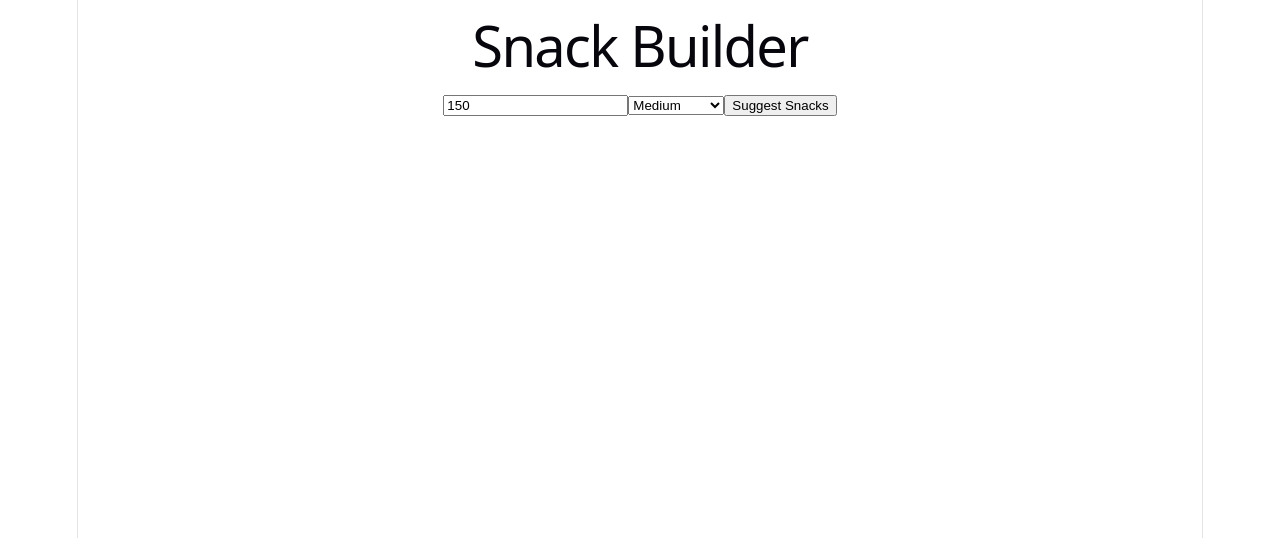
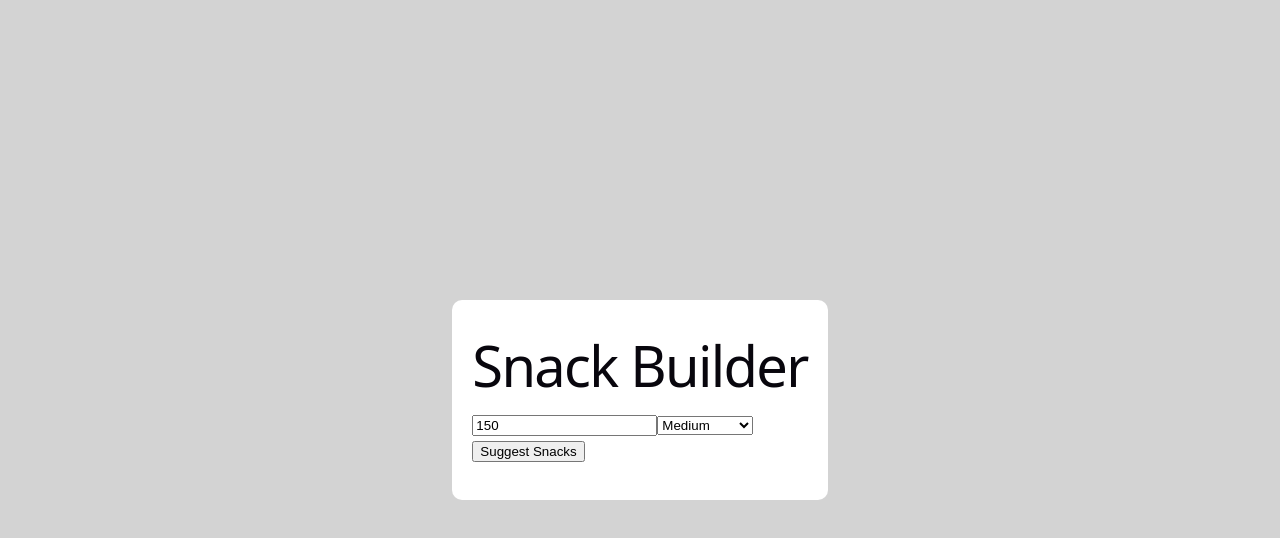
Before and after one commit to RhodaPickens/snack-builder, a React (Vite) app: page / in a window 1280 px wide. Shown: the top 538 px of the page. Built offline with nearby package versions, Linux system fonts and the light colour scheme.

Commit message:
Separated components and began styling

```diff
--- a/src/App.css
+++ b/src/App.css
@@ -1,5 +1,13 @@
-body {
-    font-family: Arial, sans-serif;
-    margin: 0;
+.container {
+    display: flex;
+    justify-content: center;
+    align-items: center;
+    height: 100vh;
+    background-color: lightgray;
+}
+
+.card {
+    background: white;
     padding: 20px;
+    border-radius: 10px;
 }
--- a/src/App.jsx
+++ b/src/App.jsx
@@ -1,4 +1,5 @@
 import SnackBuilder from "./components/SnackBuilder.jsx";
+import './App.css';
 
 function App() {
 
--- a/src/components/SnackBuilder.jsx
+++ b/src/components/SnackBuilder.jsx
@@ -1,29 +1,12 @@
+import SnackForm from "./SnackForm";
 import {useState} from "react";
+import {snacks} from "../data/snacks.js";
 
 export default function SnackBuilder() {
+    const [results, setResults] = useState([]);
+    const [hasSearched, setHasSearched] = useState(false);
     const [calories, setCalories] = useState('150');
     const [hunger, setHunger] = useState('medium'); // use hunger-satiety scale
-    const [results, setResults] = useState([]);
-    const [hasSearched, setHasSearched] = useState(false);
-
-    const snacks = [
-        {name: "Greek yogurt + berries", calories: 150, filling: "high"},
-        {name: "Apple + peanut butter", calories: 200, filling: "medium"},
-        {name: "Popcorn", calories: 100, filling: "low"},
-        {name: "Protein shake", calories: 160, filling: "high"},
-        {name: "1oz pretzels + 2tbsp hummus", calories: 150, filling: "medium"},
-        {name: "Mozzarella stick + 5 whole-grain crackers", calories: 140, filling: "medium"},
-        {name: "20 almonds", calories: 130, filling: "high"},
-        {name: "Banana", calories: 120, filling: "low"},
-        {name: "Hard-boiled egg", calories: 80, filling: "medium"},
-        {name: "Hard-boiled egg + 5 whole-grain crackers", calories: 150, filling: "high"},
-        {name: "Breakstone cottage cheese", calories: 130, filling: "high"},
-        {name: "1/4 cup trail mix", calories: 140, filling: "medium"},
-        {name: "1/4 cucumber + 2tbsp hummus + 1tsp olive oil drizzle", calories: 130, filling: "medium"},
-        {name: "1/2 toast + 1tbsp peanut butter", calories: 150, filling: "high"},
-        {name: "1/2 bell pepper + slice cheese", calories: 120, filling: "high"},
-        {name: "1 sliced tomato + mozzarella stick + 1tsp balsamic glaze", calories: 130, filling: "medium"},
-    ];
 
     function generateSnacks() {
         setHasSearched(true);
@@ -38,18 +21,15 @@ export default function SnackBuilder() {
     }
 
     return (
-        <div>
+        <div className="container">
+            <div className="card">
                 <h1>Snack Builder</h1>
-            <input
-                type="number"
-                value={calories}
-                onChange={(e) => setCalories(e.target.value)}
+                <SnackForm
+                    calories={calories}
+                    setCalories={setCalories}
+                    hunger={hunger}
+                    setHunger={setHunger}
                 />
-            <select value={hunger} onChange={(e) => setHunger(e.target.value)}>
-                <option value="low">Low</option>
-                <option value="medium">Medium</option>
-                <option value="high">Very Hungry</option>
-            </select>
                 <button onClick={generateSnacks}>Suggest Snacks</button>
                 {hasSearched && results.length === 0 ? <p>"No snacks found 🙁"</p> : null}
                 <ul>
@@ -60,7 +40,6 @@ export default function SnackBuilder() {
                     ))}
                 </ul>
             </div>
-
-
+        </div>
     )
 }
--- /dev/null
+++ b/src/components/SnackForm.jsx
@@ -0,0 +1,17 @@
+export default function SnackForm({calories, setCalories, hunger, setHunger}) {
+
+    return (
+        <div>
+            <input
+                type="number"
+                value={calories}
+                onChange={(e) => setCalories(e.target.value)}
+            />
+            <select value={hunger} onChange={(e) => setHunger(e.target.value)}>
+                <option value="low">Low</option>
+                <option value="medium">Medium</option>
+                <option value="high">Very Hungry</option>
+            </select>
+        </div>
+    );
+}
--- /dev/null
+++ b/src/data/snacks.js
@@ -0,0 +1,18 @@
+export const snacks = [
+    {name: "Greek yogurt + berries", calories: 150, filling: "high"},
+    {name: "Apple + peanut butter", calories: 200, filling: "medium"},
+    {name: "Popcorn", calories: 100, filling: "low"},
+    {name: "Protein shake", calories: 160, filling: "high"},
+    {name: "1oz pretzels + 2tbsp hummus", calories: 150, filling: "medium"},
+    {name: "Mozzarella stick + 5 whole-grain crackers", calories: 140, filling: "medium"},
+    {name: "20 almonds", calories: 130, filling: "high"},
+    {name: "Banana", calories: 120, filling: "low"},
+    {name: "Hard-boiled egg", calories: 80, filling: "medium"},
+    {name: "Hard-boiled egg + 5 whole-grain crackers", calories: 150, filling: "high"},
+    {name: "Breakstone cottage cheese", calories: 130, filling: "high"},
+    {name: "1/4 cup trail mix", calories: 140, filling: "medium"},
+    {name: "1/4 cucumber + 2tbsp hummus + 1tsp olive oil drizzle", calories: 130, filling: "medium"},
+    {name: "1/2 toast + 1tbsp peanut butter", calories: 150, filling: "high"},
+    {name: "1/2 bell pepper + slice cheese", calories: 120, filling: "high"},
+    {name: "1 sliced tomato + mozzarella stick + 1tsp balsamic glaze", calories: 130, filling: "medium"},
+];
--- a/src/index.css
+++ b/src/index.css
@@ -8,8 +8,7 @@
     --accent-bg: rgba(170, 59, 255, 0.1);
     --accent-border: rgba(170, 59, 255, 0.5);
     --social-bg: rgba(244, 243, 236, 0.5);
-  --shadow:
-    rgba(0, 0, 0, 0.1) 0 10px 15px -3px, rgba(0, 0, 0, 0.05) 0 4px 6px -2px;
+    --shadow: rgba(0, 0, 0, 0.1) 0 10px 15px -3px, rgba(0, 0, 0, 0.05) 0 4px 6px -2px;
 
     --sans: system-ui, 'Segoe UI', Roboto, sans-serif;
     --heading: system-ui, 'Segoe UI', Roboto, sans-serif;
@@ -41,8 +40,7 @@
         --accent-bg: rgba(192, 132, 252, 0.15);
         --accent-border: rgba(192, 132, 252, 0.5);
         --social-bg: rgba(47, 48, 58, 0.5);
-    --shadow:
-      rgba(0, 0, 0, 0.4) 0 10px 15px -3px, rgba(0, 0, 0, 0.25) 0 4px 6px -2px;
+        --shadow: rgba(0, 0, 0, 0.4) 0 10px 15px -3px, rgba(0, 0, 0, 0.25) 0 4px 6px -2px;
     }
 
     #social .button-icon {
@@ -55,15 +53,7 @@ body {
 }
 
 #root {
-  width: 1126px;
-  max-width: 100%;
-  margin: 0 auto;
-  text-align: center;
-  border-inline: 1px solid var(--border);
     min-height: 100svh;
-  display: flex;
-  flex-direction: column;
-  box-sizing: border-box;
 }
 
 h1,
@@ -82,6 +72,7 @@ h1 {
         margin: 20px 0;
     }
 }
+
 h2 {
     font-size: 24px;
     line-height: 118%;
@@ -91,6 +82,7 @@ h2 {
         font-size: 20px;
     }
 }
+
 p {
     margin: 0;
 }
```
Lines whose indentation alone changed are shown as unchanged.
